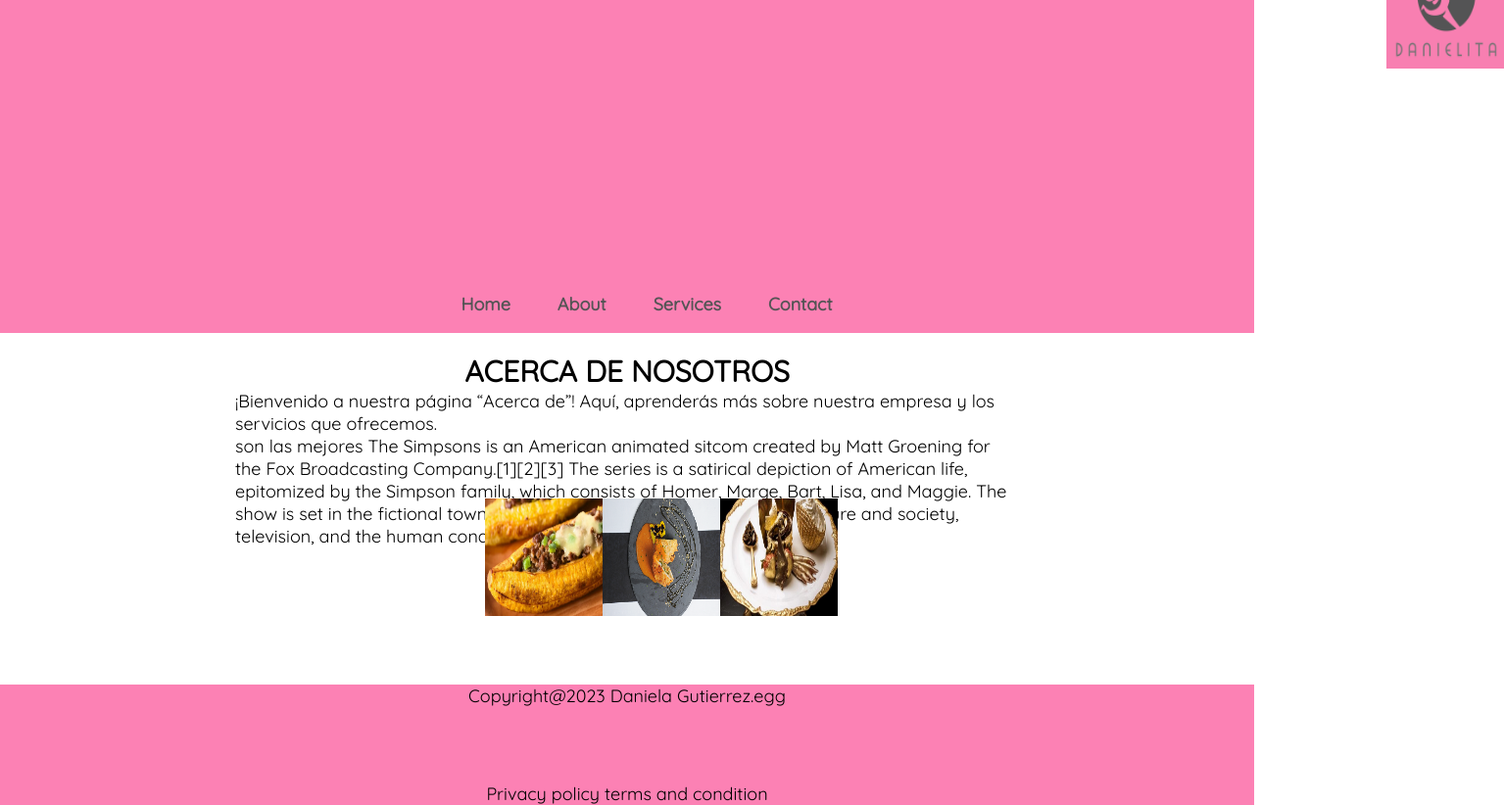
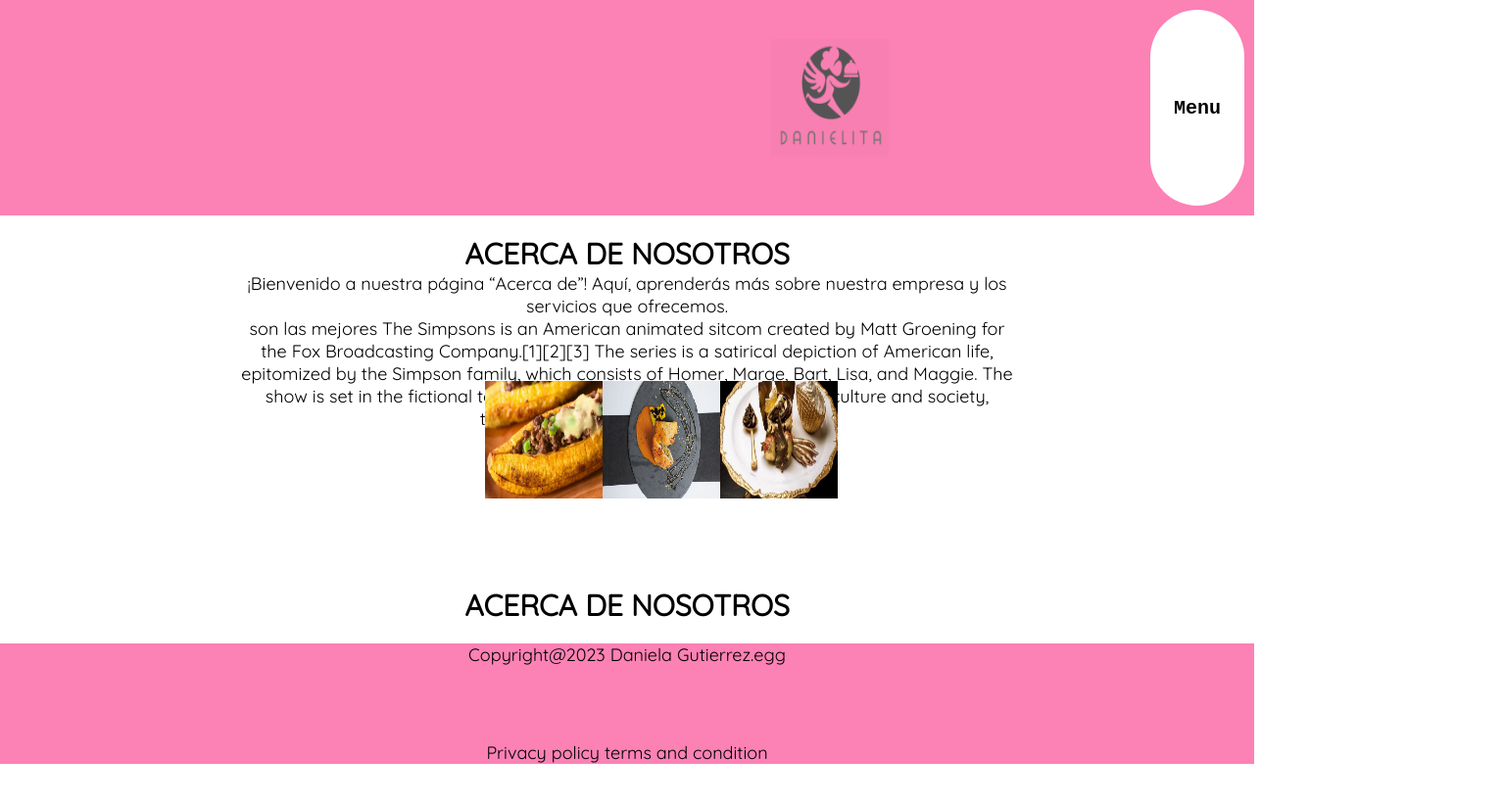
Before and after one commit to danielagutierrez5/miprimerapagina, a plain HTML site: page about.html in a window 1280 px wide. Shown: the whole page at 98% size, 1535 px wide, since content can reach past the window. After the commit the page ends 800 px from the top, so only its background shows below. Drawn offline with Linux system fonts and the light colour scheme.

Commit message:
confirmacion de actualizacion

```diff
--- a/about.html
+++ b/about.html
@@ -13,13 +13,12 @@
   <script src="script.js"></script>
   <script src="formulario.js"></script>
 </head>
+
 <body>
-      <header>
+  <header class="container-nav">
+    <nav class="navbar" role="navigation">
       <div id="partede-arriba">
-      <img src="imagen.png"/>
-    </div>
-        <div class="container-nav">
-            <nav class="navbar" role="navigation">
+        <img src="imagen.png" />
         <ul class="nav-links">
           <li><a href="index.html">Home</a></li>
           <li><a href="about.html">About</a></li>
@@ -27,28 +26,35 @@
           <li><a href="contact.html">Contact</a></li>
         </ul>
     </nav>
+    </div>
+    <button class="button-menu-toggle">Menu</button>
+  </header>
+  <main>
 
-            <button class="button-menu-toggle">Menu</button>
+      <div class="container">
+        <h1>ACERCA DE NOSOTROS</h1>
+        <p>¡Bienvenido a nuestra página “Acerca de”! Aquí, aprenderás más sobre nuestra empresa y los servicios que
+          ofrecemos.</p>
+        <p>son las mejores The Simpsons is an American animated sitcom created by Matt Groening for the Fox Broadcasting
+          Company.[1][2][3]
+          The series is a satirical depiction of American life, epitomized by the Simpson family, which consists of
+          Homer,
+          Marge, Bart, Lisa, and Maggie. The show is set in the fictional town of Springfield and parodies American
+          culture and society, television, and the human condition..</p>
+        <div id="img-container">
+          <img src="platano.png" />
+          <img src="epico.png" />
+          <img src="helado.png" />
+        </div>
     </div>
     <div class="container">
       <h1>ACERCA DE NOSOTROS</h1>
-        <p>¡Bienvenido a nuestra página “Acerca de”! Aquí, aprenderás más sobre nuestra empresa y los servicios que ofrecemos.</p>
-        <p>son las mejores The Simpsons is an American animated sitcom created by Matt Groening for the Fox Broadcasting Company.[1][2][3]
-            The series is a satirical depiction of American life, epitomized by the Simpson family, which consists of Homer,
-            Marge, Bart, Lisa, and Maggie. The show is set in the fictional town of Springfield and parodies American
-            culture and society, television, and the human condition..</p>
-            <div id="img-container">
-            <img src="platano.png"/>
-            <img src="epico.png"/>
-            <img src="helado.png"/>
       </div>
-    </div>
-    </div>
-  </header>
-</body>
+  </main>
   <footer>
     <p id="ultimo">Copyright@2023 Daniela Gutierrez.egg</p>
     <p id="politica">Privacy policy terms and condition</p>
-</footer >
+  </footer>
+</body>
 
-</html >
+</html>
--- a/styles.css
+++ b/styles.css
@@ -156,6 +156,9 @@ h2{
     left: 255px;
 
    }
+   .container {
+    text-align: center;
+   }
 
 #img-container {
   display: flex;
@@ -181,6 +184,7 @@ button {
     .column {
       flex: 100%;
     }
+  }
 
   .nav-links {
     display: none;
@@ -217,3 +221,6 @@ button {
  iframe, .video-p {
   max-width: 90px;
  }
+.greeting {
+  text-align: center;
+}
```
Also changed, not shown: index.html (+1 -1 lines). Lines whose indentation alone changed are shown as unchanged.
